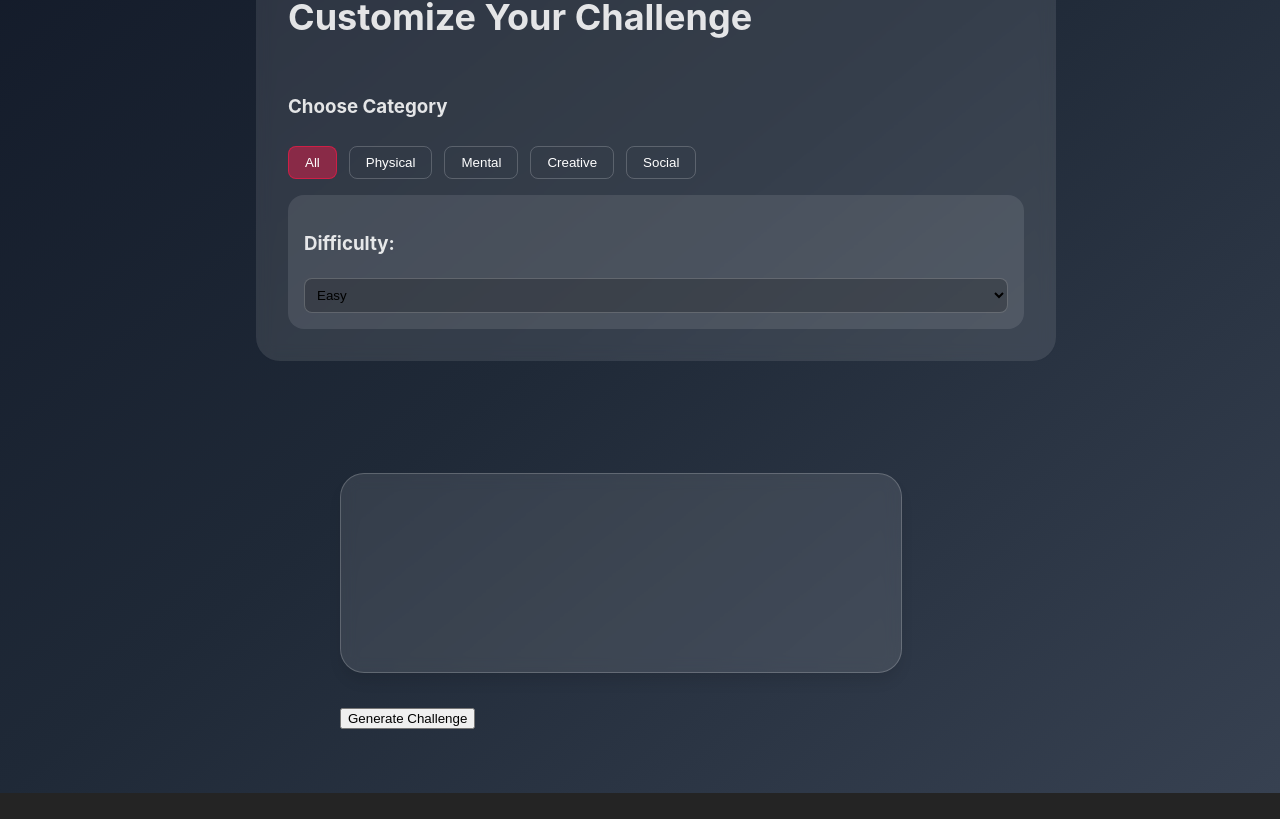
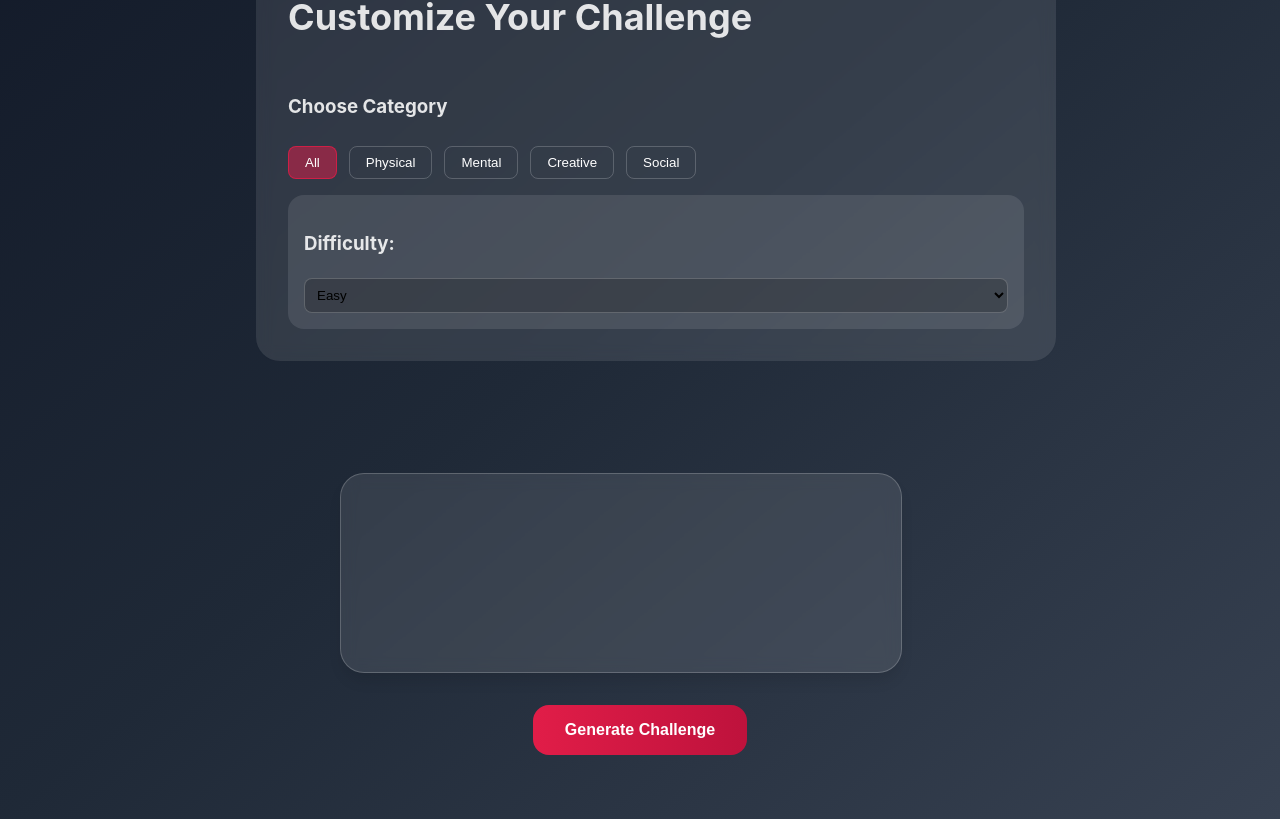
Before and after one commit to robertoandino/challenge-me, a React (Vite) app: page / in a window 1280 px wide. Shown: the part 255-1074 px from the top of the page. Before the commit the page ends 1048 px from the top, so only its background shows below. Built offline with nearby package versions, Linux system fonts and the light colour scheme.

Commit message:
Add button group styles and primary button design; remove unused button styles

```diff
--- a/src/pages/Home.css
+++ b/src/pages/Home.css
@@ -138,6 +138,25 @@
     /*animation: spin 1s linear infinite;*/
 }
 
+.button-group {
+    display: flex;
+    gap: 1rem;
+    justify-content: center;
+    flex-wrap: wrap;
+}
+
+.primary-button {
+    background: linear-gradient(to right, #e11d48, #be123c);
+    color: white;
+    font-weight: 600;
+    padding: 1rem 2rem;
+    border-radius: 1rem;
+    border: none;
+    cursor: pointer;
+    transition: all 0.3s ease;
+    font-size: 1rem;
+}
+
 .history-section {
     width: 100%;
     max-width: 32rem;
@@ -270,44 +289,6 @@
     opacity: 0.7;
 }
 
-.generate-button {
-    background: linear-gradient(to right, #e11d48, #be123c);
-    color: white;
-    font-weight: 600;
-    padding: 0.75rem 2rem;
-    border-radius: 0.75rem;
-    box-shadow: 0 4px 6px -1px rgba(0, 0, 0, 0.1);
-    transition: all 0.3s ease;
-    border: none;
-    font-size: 1.125rem;
-    cursor: pointer;
-}
-
-.generate-button:disabled {
-    opacity: 0.7;
-    cursor: not-allowed;
-}
-
-.generate-button.generating {
-    animation: pulse 2s infinite;
-}
-
-.share-button {
-    margin-top: 1rem;
-    background: transparent;
-    color: white;
-    border: 1px solid rgba(255, 255, 255, 0.2);
-    padding: 0.75rem 2rem;
-    border-radius: 0.75rem;
-    font-weight: 500;
-    transition: all 0.3s ease;
-    cursor: pointer;
-}
-
-.share-button:hover {
-    background: rgba(255, 255, 255, 0.1);
-}
-
 @keyframes pulse {
     0% { transform: scale(1); }
     50% { transform: scale(0.98); }
```
